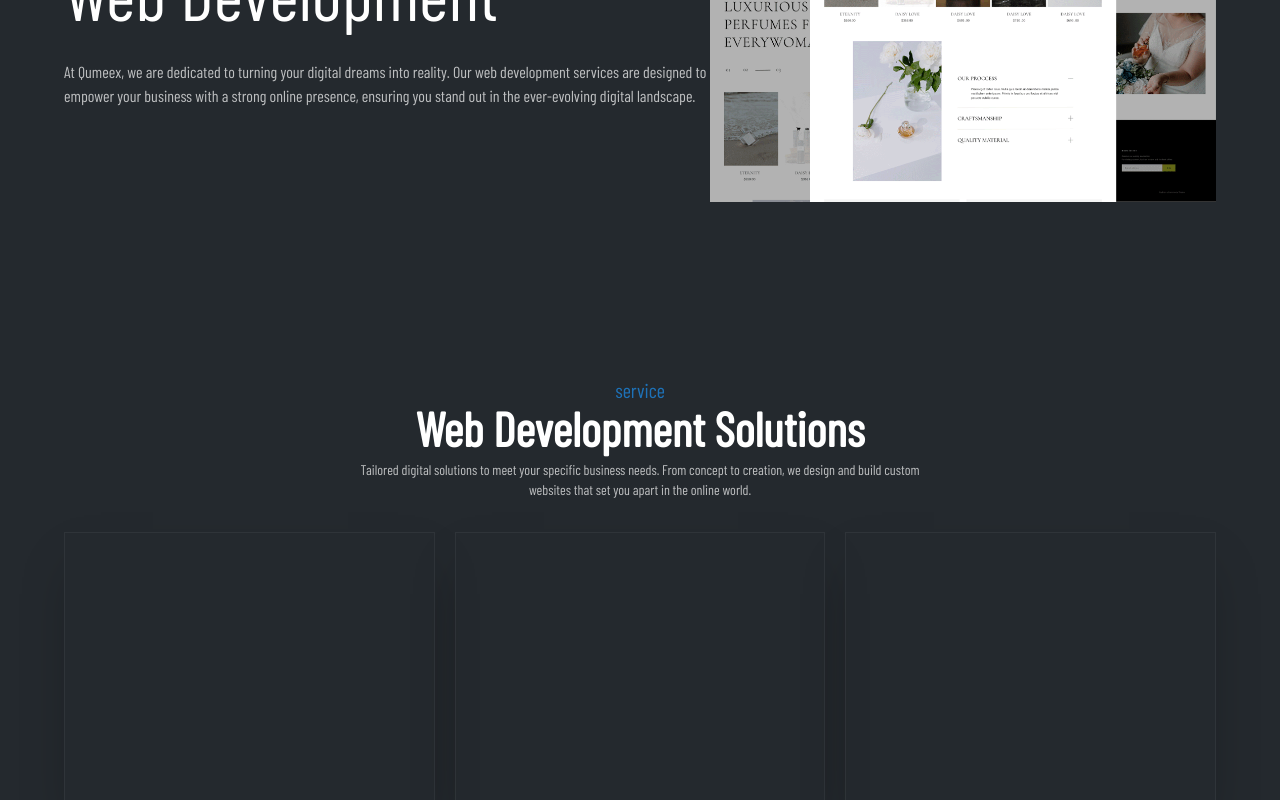
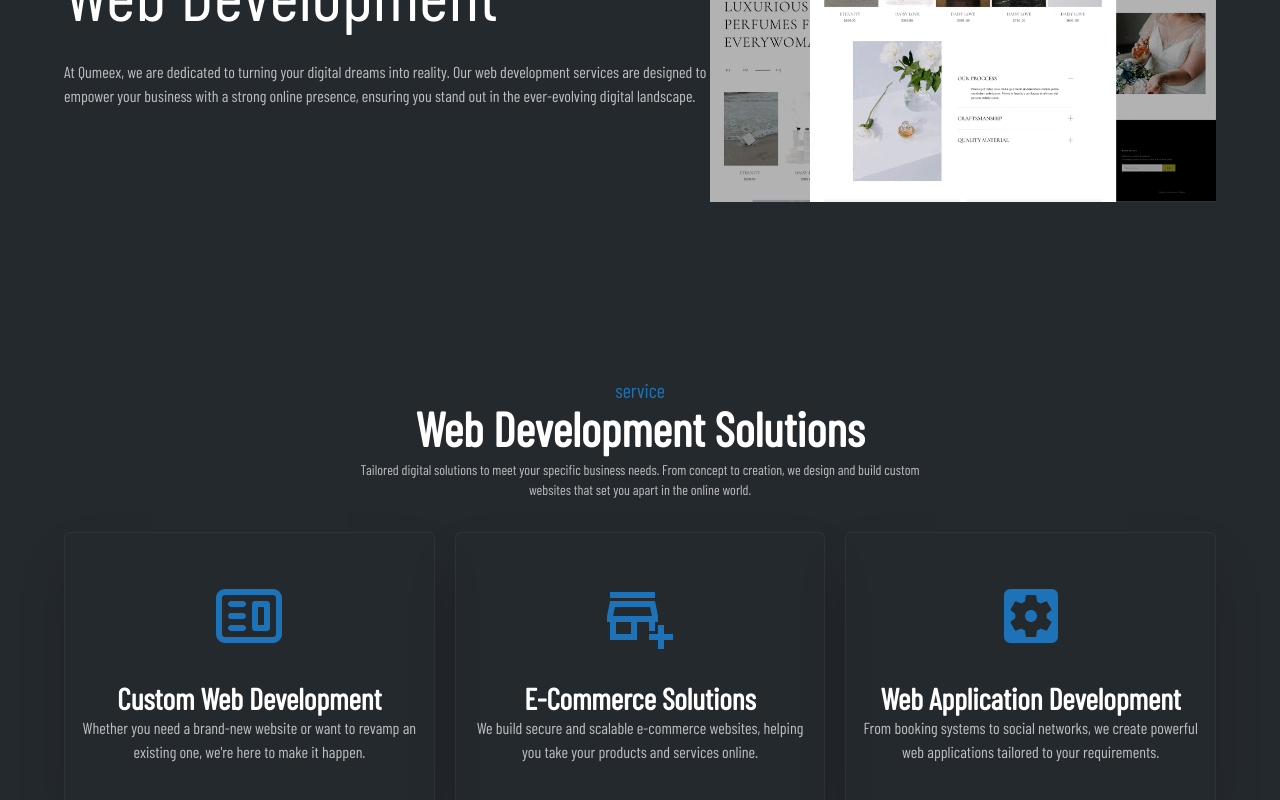
Before and after one commit to AshikRahmanDev/qumeex, a React (Vite) app: page / in a window 1280 px wide. Shown: the part 428-1228 px from the top of the page. Built offline with nearby package versions, Linux system fonts and the light colour scheme.

Commit message:
services card and content added

```diff
--- a/index.html
+++ b/index.html
@@ -2,7 +2,7 @@
 <html lang="en">
   <head>
     <meta charset="UTF-8" />
-    <link rel="icon" type="image/svg+xml" href="/vite.svg" />
+    <link rel="icon" type="image/svg+xml" href="/fav.png" />
     <meta name="viewport" content="width=device-width, initial-scale=1.0" />
     <link rel="preconnect" href="https://fonts.googleapis.com">
     <link rel="preconnect" href="https://fonts.gstatic.com" crossorigin>
--- a/src/components/Banner.tsx
+++ b/src/components/Banner.tsx
@@ -3,12 +3,12 @@ import banner from "../assets/banner/banner.png"
 export const Banner = () => {
   return (
     <div className='xl:w-[1200px] w-[90%] mx-auto flex flex-col-reverse md:flex-row justify-center md:justify-between items-center h-[600px] md:min-h-[90vh]'>
-        <div data-aos="fade-right" className='mt-5 md:mt-0'>
+        <div data-aos="fade-right" data-aos-duration="1000" className='mt-5 md:mt-0'>
             <p className='text-primary hidden md:block text-2xl'>Welcome to</p>
             <h1 className='text-white hidden md:block text-4xl md:text-5xl lg:text-7xl'> Qu<span className='text-primary'>meex</span> – Your Partner in Web Development</h1>
             <p className=' md:my-8 text-white/70'>At Qumeex, we are dedicated to turning your digital dreams into reality. Our web development services are designed to empower your business with a strong online presence, ensuring you stand out in the ever-evolving digital landscape.</p>
         </div>
-        <div data-aos="fade-left" className='mt-5 md:mt-0'>
+        <div data-aos="fade-left" data-aos-duration="1000" className='mt-5 md:mt-0'>
             <div className="md:hidden">
               <p className='text-primary text-2xl'>Welcome to</p>
               <h1 className='text-white text-4xl md:text-5xl lg:text-7xl'> Qu<span className='text-primary'>meex</span> – Your Partner in Web Development</h1>
--- a/src/components/Service.tsx
+++ b/src/components/Service.tsx
@@ -1,4 +1,6 @@
 import { SectionTitle } from "../shared/SectionTitle"
+import {CgWebsite} from 'react-icons/cg'
+import {MdOutlineAddBusiness,MdSettingsApplications} from "react-icons/md"
 
 export const Service = () => {
   return (
@@ -10,14 +12,29 @@ export const Service = () => {
         />
         {/* services */}
         <div className="grid grid-cols-1 md:grid-cols-2 lg:grid-cols-3 gap-5 my-6">
-            <div className="min-h-[280px] shadow-2xl border-white/5 border">
-
+            {/* service */}
+            <div data-aos="fade-right" data-aos-duration="1000" className="min-h-[280px] flex flex-col items-center justify-center shadow-2xl border-white/5 border rounded-md">
+              <CgWebsite className="text-primary text-7xl"/>
+              <div className="text-white text-center px-4 mt-7">
+                <h2 className="text-3xl font-bold">Custom Web Development</h2>
+                <p className="text-white/70">Whether you need a brand-new website or want to revamp an existing one, we're here to make it happen.</p>
+              </div>
             </div>
-            <div className="min-h-[280px] shadow-2xl border-white/5 border">
-
+            {/* service */}
+            <div data-aos="zoom-in" data-aos-duration="1000" className="min-h-[280px] flex flex-col items-center justify-center shadow-2xl border-white/5 border rounded-md">
+              <MdOutlineAddBusiness className="text-primary text-7xl"/>
+              <div className="text-white text-center px-4 mt-7">
+                <h2 className="text-3xl font-bold">E-Commerce Solutions</h2>
+                <p className="text-white/70">We build secure and scalable e-commerce websites, helping you take your products and services online.</p>
+              </div>
             </div>
-            <div className="min-h-[280px] shadow-2xl border-white/5 border">
-
+            {/* service */}
+            <div data-aos="fade-left" data-aos-duration="1000" className="min-h-[280px] flex flex-col items-center justify-center shadow-2xl border-white/5 border rounded-md">
+              <MdSettingsApplications className="text-primary text-7xl"/>
+              <div className="text-white text-center px-4 mt-7">
+                <h2 className="text-3xl font-bold">Web Application Development</h2>
+                <p className="text-white/70">From booking systems to social networks, we create powerful web applications tailored to your requirements.</p>
+              </div>
             </div>
         </div>
     </div>
--- a/src/shared/SectionTitle.tsx
+++ b/src/shared/SectionTitle.tsx
@@ -2,7 +2,7 @@
 type titleProps = {badge:string,title:string,description:string}
 export const SectionTitle = ({badge,title,description}:titleProps) => {
   return (
-    <div data-aos="zoom-in" className="text-center my-5">
+    <div data-aos="zoom-in" data-aos-duration="1000" className="text-center my-5">
         <p className="text-primary text-xl">{badge}</p>
         <h2 className="text-3xl md:text-5xl font-semibold text-white">{title}</h2>
         <p className="text-gary text-sm py-2 md:w-[50%] mx-auto text-white/70">{description}</p>
```
Also changed, not shown: public/fav.png (added).
